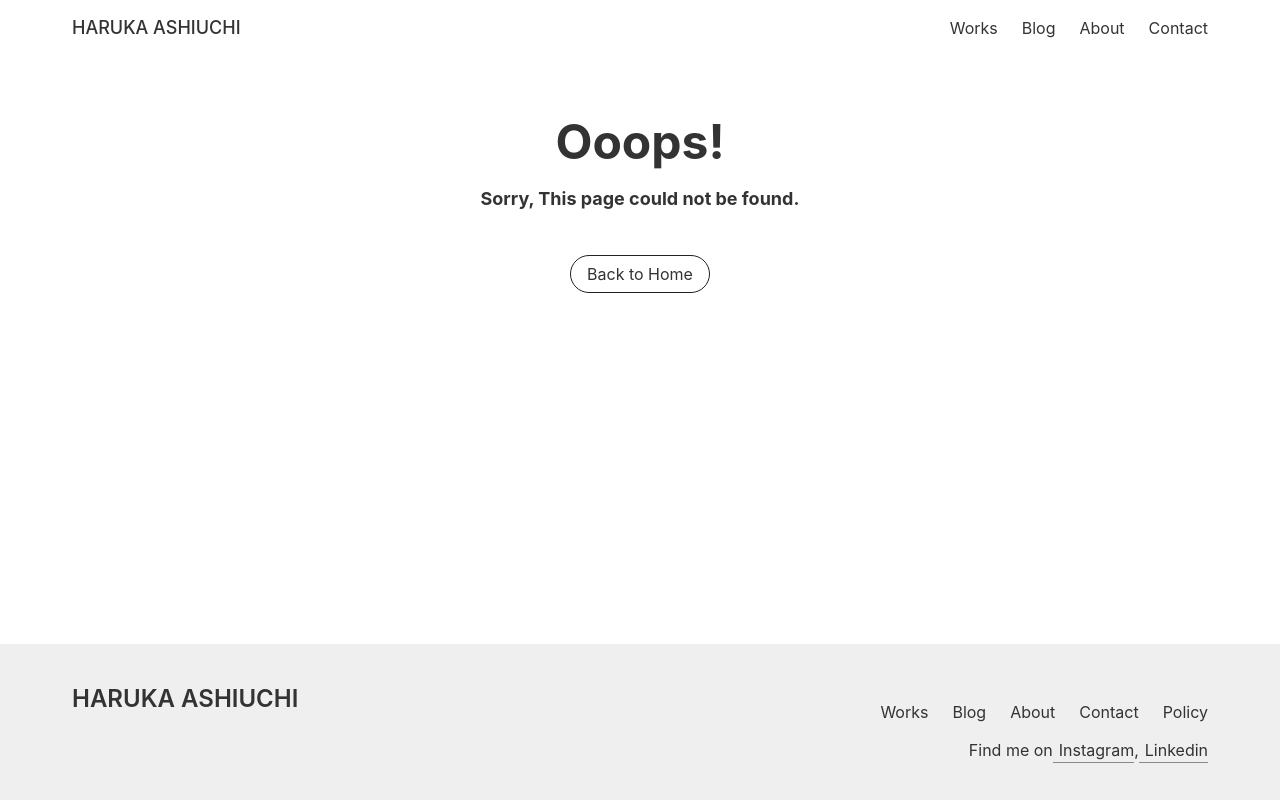
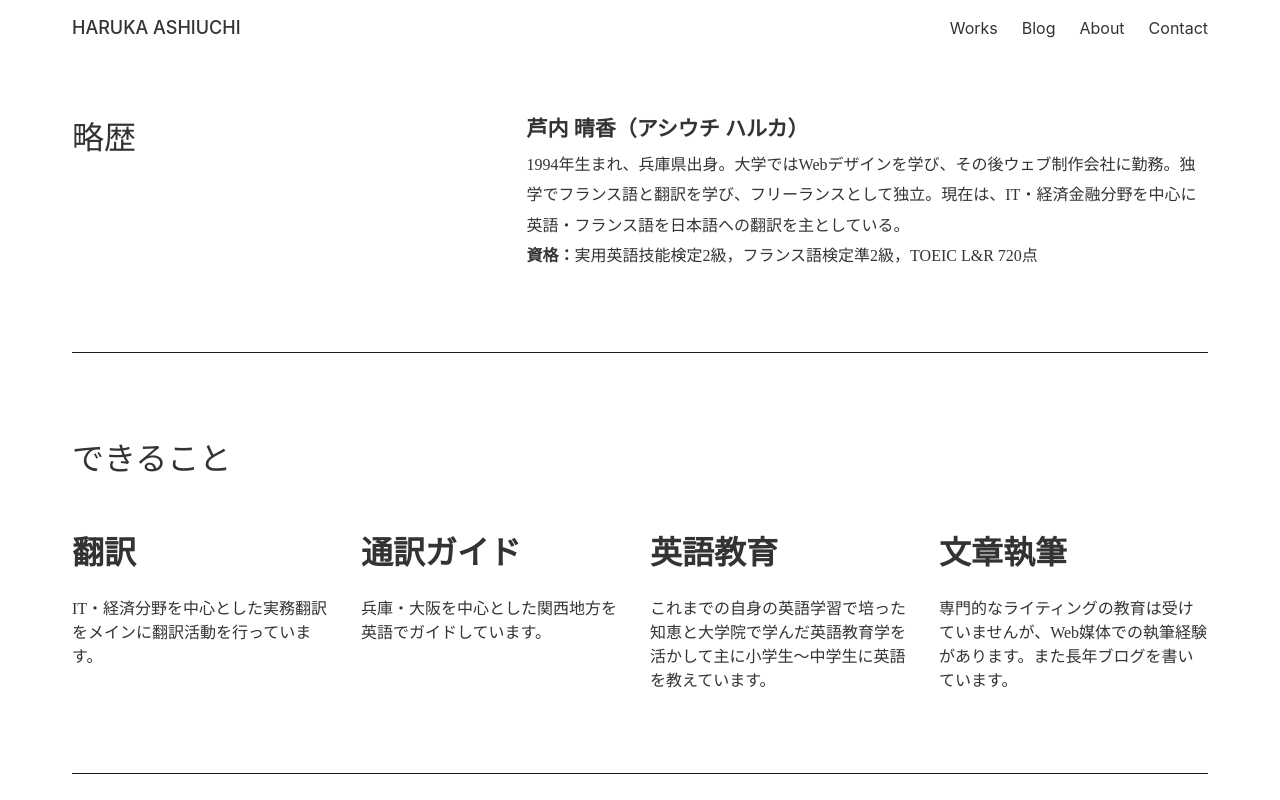
Before and after one commit to thisisassy/website, a Next.js app: page /about in a window 1280 px wide. Before the commit this address had no page. Shown: the top 800 px of the page. Built offline with nearby package versions, Linux system fonts and the light colour scheme.

Commit message:
aboutページの作成

```diff
--- /dev/null
+++ b/app/about/about.module.scss
@@ -0,0 +1,67 @@
+.about__content {
+  font-family: "Hiragino Kaku Gothic Pro";
+  h2 {
+    font-size: 32px;
+    font-weight: 300;
+  }
+  h3 {
+    font-size: 32px;
+    font-weight: 600;
+  }
+}
+.career,
+.services {
+  margin-bottom: 80px;
+  padding-bottom: 80px;
+  border-bottom: 1px solid #1b1b1b;
+}
+.career {
+  display: flex;
+  justify-content: space-between;
+  @media screen and (max-width: 520px) {
+    flex-direction: column;
+    h2 {
+      padding-bottom: 24px;
+    }
+  }
+  h3 {
+    font-size: 21px;
+    padding-bottom: 8px;
+  }
+}
+.profile {
+  max-width: 60%;
+  @media screen and (max-width: 520px) {
+    max-width: 100%;
+  }
+  p {
+    line-height: 1.9;
+  }
+}
+.services {
+  h2 {
+    padding-bottom: 48px;
+  }
+}
+.service__list {
+  display: grid;
+  grid-template-columns: repeat(4, 1fr);
+  column-gap: 20px;
+  @media screen and (max-width: 960px) {
+    grid-template-columns: repeat(2, 1fr);
+    column-gap: 40px;
+    row-gap: 24px;
+  }
+  @media screen and (max-width: 520px) {
+    grid-template-columns: 1fr;
+    row-gap: 40px;
+  }
+}
+.list__item {
+  h3 {
+    padding-bottom: 24px;
+  }
+  p {
+    line-height: 1.5;
+  }
+}
--- /dev/null
+++ b/app/about/page.tsx
@@ -0,0 +1,48 @@
+import styles from "./about.module.scss";
+
+export default function About() {
+  return (
+    <div className={styles.about__content}>
+      <div className={styles.career}>
+        <h2>略歴</h2>
+        <div className={styles.profile}>
+          <h3>芦内 晴香（アシウチ ハルカ）</h3>
+          <p>
+            1994年生まれ、兵庫県出身。大学ではWebデザインを学び、その後ウェブ制作会社に勤務。独学でフランス語と翻訳を学び、フリーランスとして独立。現在は、IT・経済金融分野を中心に英語・フランス語を日本語への翻訳を主としている。
+          </p>
+          <p>
+            <strong>資格：</strong>
+            実用英語技能検定2級，フランス語検定準2級，TOEIC L&R 720点
+          </p>
+        </div>
+      </div>
+      <div className={styles.services}>
+        <h2>できること</h2>
+        <div className={styles.service__list}>
+          <div className={styles.list__item}>
+            <h3>翻訳</h3>
+            <p>
+              IT・経済分野を中心とした実務翻訳をメインに翻訳活動を行っています。
+            </p>
+          </div>
+          <div className={styles.list__item}>
+            <h3>通訳ガイド</h3>
+            <p>兵庫・大阪を中心とした関西地方を英語でガイドしています。</p>
+          </div>
+          <div className={styles.list__item}>
+            <h3>英語教育</h3>
+            <p>
+              これまでの自身の英語学習で培った知恵と大学院で学んだ英語教育学を活かして主に小学生〜中学生に英語を教えています。
+            </p>
+          </div>
+          <div className={styles.list__item}>
+            <h3>文章執筆</h3>
+            <p>
+              専門的なライティングの教育は受けていませんが、Web媒体での執筆経験があります。また長年ブログを書いています。
+            </p>
+          </div>
+        </div>
+      </div>
+    </div>
+  );
+}
```
